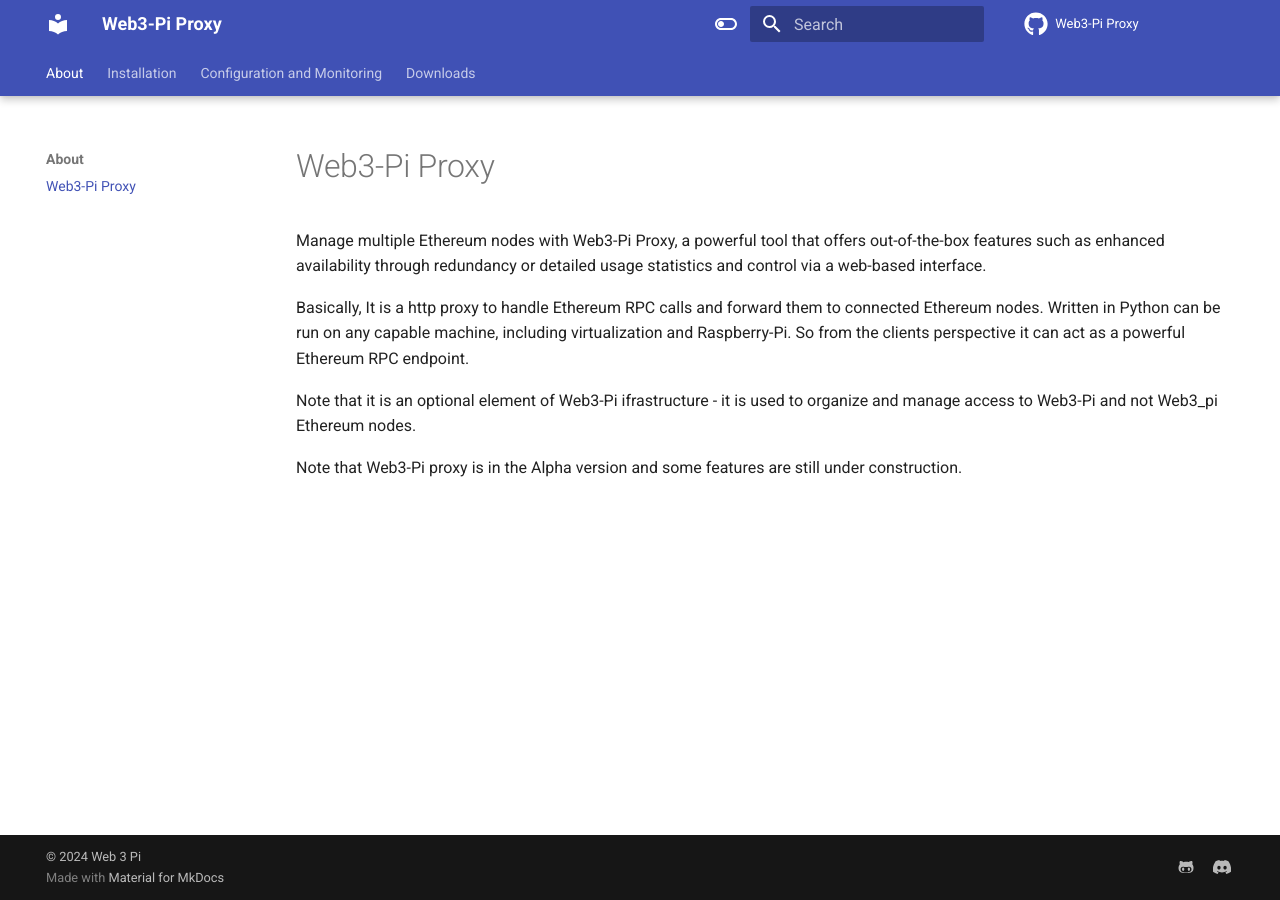
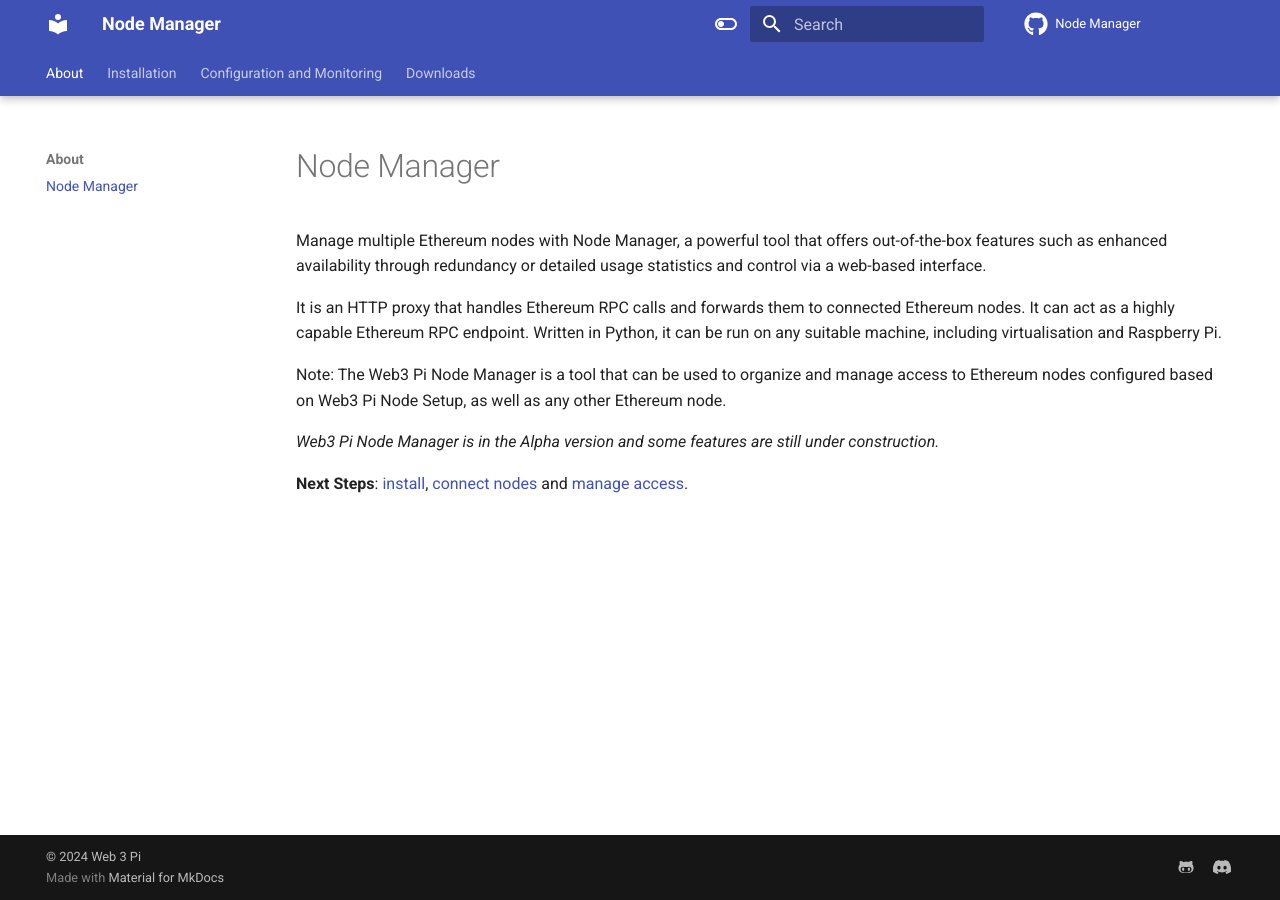
Before and after one commit to Web3-Pi/web3-reverse-proxy-docs, an MkDocs documentation site: the page built from docs/index.md, in a window 1280 px wide. Built offline with MkDocs 1.6.1 and Material for MkDocs 9.7.7, drawn with Linux system fonts in a browser that asks for light colours; comment, search, counter and statistics services are not loaded.

Commit message:
fix: node manager

```diff
--- a/docs/index.md
+++ b/docs/index.md
@@ -1,13 +1,14 @@
-# Web3-Pi Proxy
+# Node Manager
 
-Manage multiple Ethereum nodes with Web3-Pi Proxy,
+Manage multiple Ethereum nodes with Node Manager,
 a powerful tool that offers out-of-the-box features such as enhanced availability through redundancy or detailed usage statistics and control via a web-based interface.
 
-Basically, It is a http proxy to handle Ethereum RPC calls and forward them to connected Ethereum nodes.
-Written in Python can be run on any capable machine, including virtualization and Raspberry-Pi.
-So from the clients perspective it can act as a powerful Ethereum RPC endpoint.
+It is an HTTP proxy that handles Ethereum RPC calls and forwards them to connected Ethereum nodes.
+It can act as a highly capable Ethereum RPC endpoint.
+Written in Python, it can be run on any suitable machine, including virtualisation and Raspberry Pi.
 
-Note that it is an optional element of Web3-Pi ifrastructure -
-it is used to organize and manage access to Web3-Pi and not Web3_pi Ethereum nodes.
+Note: The Web3 Pi Node Manager is a tool that can be used to organize and manage access to Ethereum nodes configured based on Web3 Pi Node Setup, as well as any other Ethereum node.
 
-Note that Web3-Pi proxy is in the Alpha version and some features are still under construction.
+*Web3 Pi Node Manager is in the Alpha version and some features are still under construction.*
+
+**Next Steps**: [install](installation.md), [connect nodes](configuration.md#ethereum-nodes) and [manage access](admin.md).
--- a/mkdocs.yml
+++ b/mkdocs.yml
@@ -1,10 +1,10 @@
 # Project information
-site_name: Web3-Pi Proxy
+site_name: Node Manager
 site_url: https://setup-guide.web3pi.io/
 #site_author: Robert Mordzon
 
 # Repository
-repo_name: Web3-Pi Proxy
+repo_name: Node Manager
 repo_url: https://github.com/Web3-Pi/web3-reverse-proxy
 
 theme:
@@ -43,7 +43,7 @@ theme:
 
 nav:
   - About:
-    - Web3-Pi Proxy: 'index.md'
+    - Node Manager: 'index.md'
   - Installation: 'installation.md'
   - Configuration and Monitoring:
     - Configuration: 'configuration.md'
```
